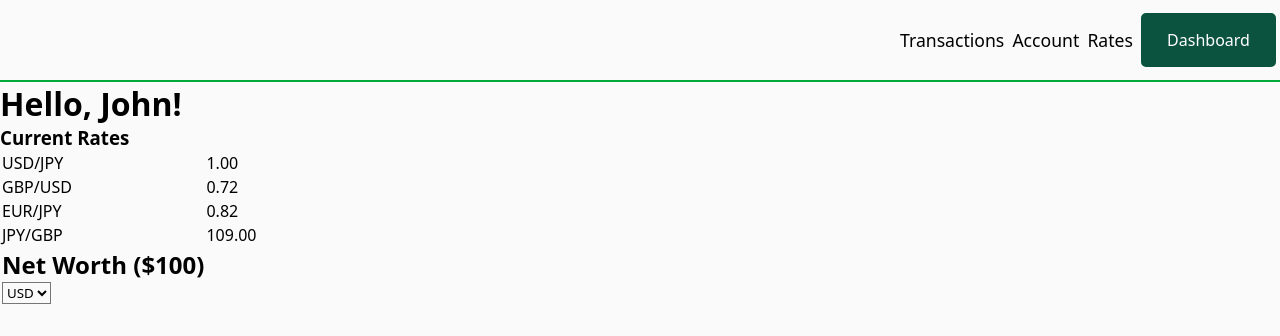
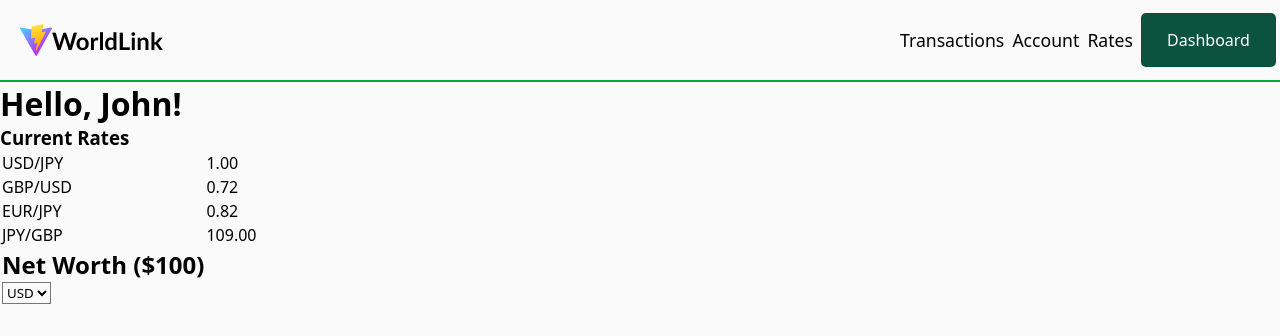
Before and after one commit to jjdubski/WorldLinkBank, a React (Vite) app in the folder northern-hack/: page / in a window 1280 px wide. Shown: the top 336 px of the page. Built offline with nearby package versions, Linux system fonts and the light colour scheme.

Commit message:
Navbar changes

```diff
--- a/northern-hack/src/components/navbar/Navbar.jsx
+++ b/northern-hack/src/components/navbar/Navbar.jsx
@@ -5,7 +5,12 @@ const Navbar = () => {
   return (
     <div className='navbar-cont'>
         <div className="navbar-left">
+            <div className="left-menu">
+                <img src="vite.svg" alt="" className="logo-image" />
+                <p className="title">WorldLink</p>
 
+
+            </div>
         </div>
         <div className="navbar-right">
             <div className="menu-cont">
--- a/northern-hack/src/components/navbar/navbar.css
+++ b/northern-hack/src/components/navbar/navbar.css
@@ -1,9 +1,10 @@
 .navbar-cont {
-    border-bottom: 2.5px solid var(--green);
+    border-bottom: 2px solid var(--green);
     width: 100vw;
     height: 5rem;
     display: flex;
     background-color: var(--light-gray);
+
 }
 
 .navbar-right {
@@ -32,7 +33,8 @@
     font-size: 1.1rem;
 
     &:hover{
-        text-decoration: underline;
+        border-bottom: 2px solid black;
+        transition: all 0.1s ease-out;
     }
 }
 
@@ -59,3 +61,19 @@
 
     }
 }
+
+.left-menu{
+    padding-left: 20px;
+    width: 100%;
+    height: 100%;
+    display: flex;
+    justify-content: left;
+    align-items: center;
+}
+
+.title{
+    font-weight: 700;
+    font-size: 1.5rem;
+    display: flex;
+    font-family:'Trebuchet MS', 'Lucida Sans Unicode', 'Lucida Grande', 'Lucida Sans', Arial, sans-serif
+}
```
